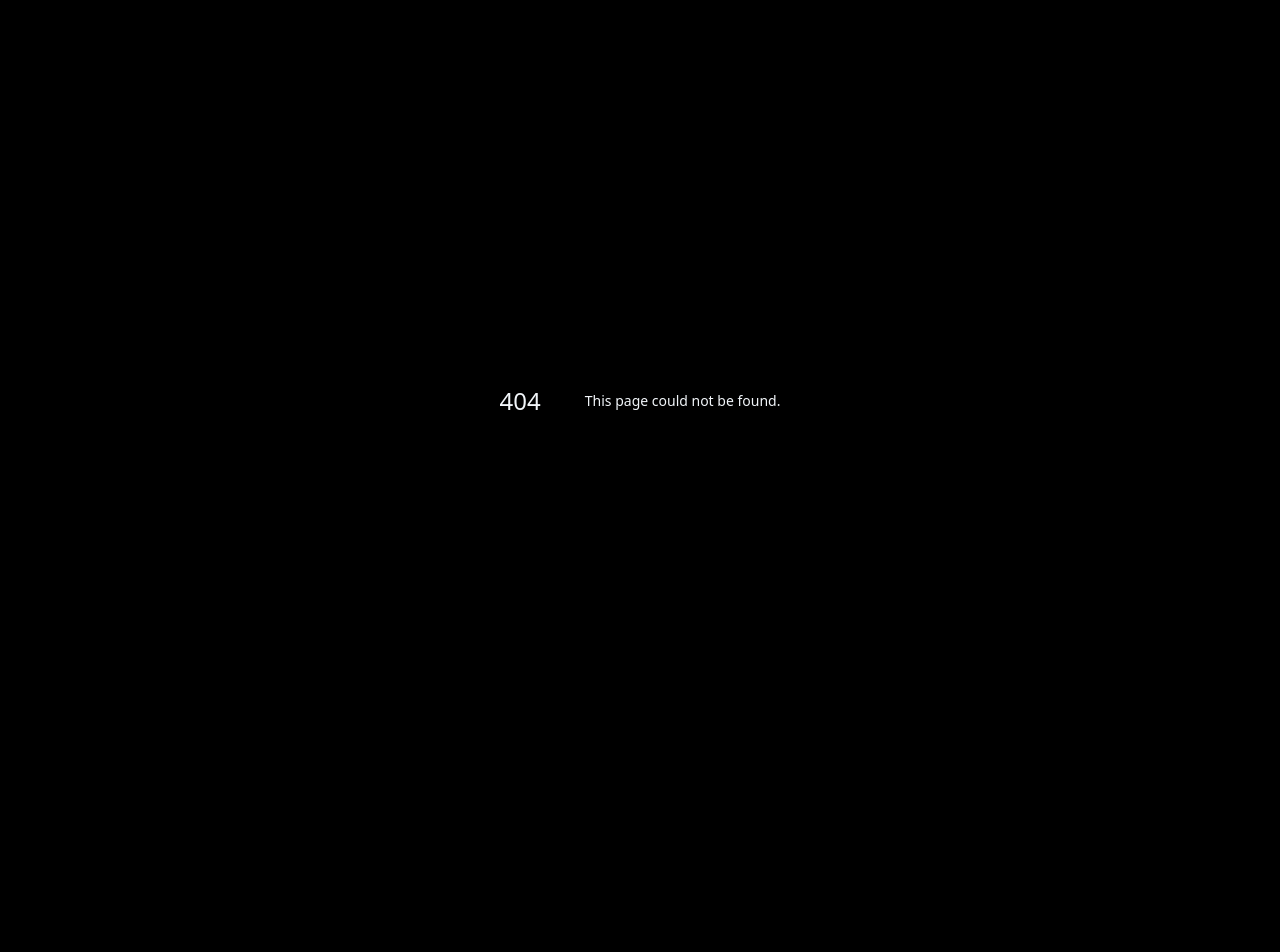
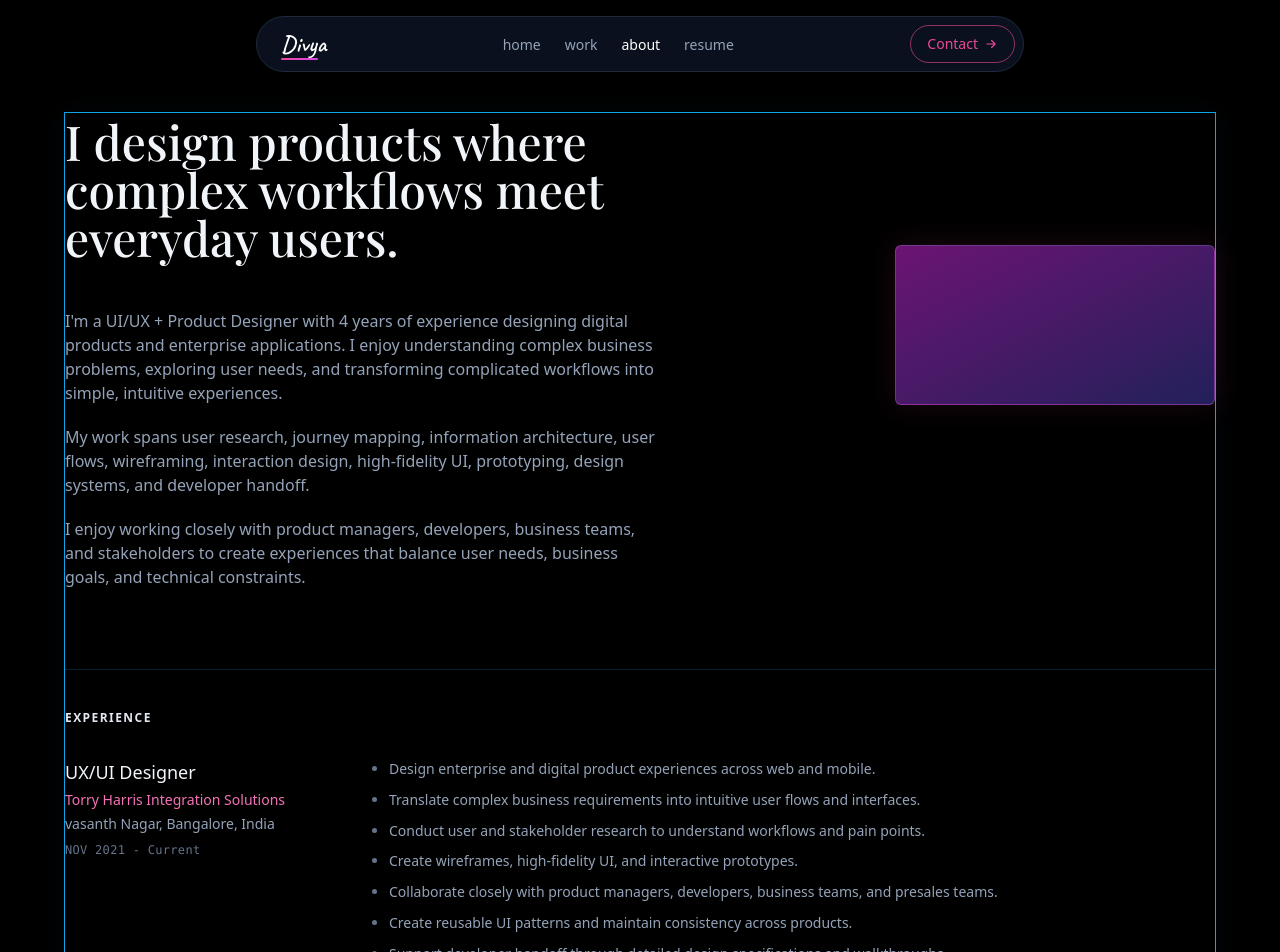
Before and after one commit to Vikas6543/portfolio-sis, a Next.js app: page /about in a window 1280 px wide. Before the commit this address had no page. Shown: the top 952 px of the page. Before the commit the page ends 800 px from the top, so only its background shows below. Built offline with nearby package versions, Linux system fonts and the light colour scheme.

Commit message:
refactor: remove unused hot-update files and type definitions; update Navbar for routing and add About page

```diff
--- /dev/null
+++ b/app/about/page.js
@@ -0,0 +1,98 @@
+import Navbar from "@/components/Navbar";
+
+export const metadata = {
+  title: "About | Divya",
+  description: "About Divya, a UI/UX and product designer.",
+};
+
+export default function AboutPage() {
+  return (
+    <>
+      <Navbar />
+      <main className="min-h-screen bg-black px-4 pb-20 pt-28 text-slate-400 sm:px-8 md:px-12">
+        <section className="mx-auto max-w-6xl border border-sky-500 pb-12 pt-1 shadow-[0_0_24px_rgba(14,165,233,0.05)] sm:pb-16">
+          <div className="grid gap-12 md:grid-cols-[minmax(0,1.1fr)_minmax(260px,0.9fr)] md:gap-16">
+            <div>
+              <h1 className="max-w-3xl font-serif text-3xl leading-[1.08] text-slate-100 sm:text-4xl md:text-5xl">
+                I design products where complex workflows meet everyday users.
+              </h1>
+              <div className="mt-12 max-w-2xl space-y-5 text-sm leading-[1.55] sm:text-base">
+                <p>
+                  I&apos;m a UI/UX + Product Designer with 4 years of experience
+                  designing digital products and enterprise applications. I
+                  enjoy understanding complex business problems, exploring user
+                  needs, and transforming complicated workflows into simple,
+                  intuitive experiences.
+                </p>
+                <p>
+                  My work spans user research, journey mapping, information
+                  architecture, user flows, wireframing, interaction design,
+                  high-fidelity UI, prototyping, design systems, and developer
+                  handoff.
+                </p>
+                <p>
+                  I enjoy working closely with product managers, developers,
+                  business teams, and stakeholders to create experiences that
+                  balance user needs, business goals, and technical constraints.
+                </p>
+              </div>
+            </div>
+            <div className="flex items-center justify-center md:items-start md:justify-end md:pt-32">
+              <div className="h-36 w-full max-w-xs rounded-md border border-fuchsia-400/30 bg-gradient-to-br from-fuchsia-800/80 to-indigo-900/70 shadow-[0_0_32px_rgba(236,72,153,0.12)] sm:h-40" />
+            </div>
+          </div>
+
+          <div className="mt-16 border-t border-sky-500/20 pt-10 md:mt-20">
+            <h2 className="text-xs font-semibold uppercase tracking-[0.12em] text-slate-200">
+              Experience
+            </h2>
+            <div className="mt-8 grid gap-8 md:grid-cols-[260px_minmax(0,1fr)] md:gap-12">
+              <div>
+                <h3 className="text-lg font-medium text-slate-100">
+                  UX/UI Designer
+                </h3>
+                <p className="mt-1 text-sm text-pink-400">
+                  Torry Harris Integration Solutions
+                </p>
+                <p className="mt-1 text-sm">vasanth Nagar, Bangalore, India</p>
+                <p className="mt-2 font-mono text-xs tracking-wide text-slate-500">
+                  NOV 2021 - Current
+                </p>
+              </div>
+              <ul className="list-disc space-y-2 pl-4 text-sm leading-relaxed marker:text-slate-500">
+                <li>
+                  Design enterprise and digital product experiences across web
+                  and mobile.
+                </li>
+                <li>
+                  Translate complex business requirements into intuitive user
+                  flows and interfaces.
+                </li>
+                <li>
+                  Conduct user and stakeholder research to understand workflows
+                  and pain points.
+                </li>
+                <li>
+                  Create wireframes, high-fidelity UI, and interactive
+                  prototypes.
+                </li>
+                <li>
+                  Collaborate closely with product managers, developers,
+                  business teams, and presales teams.
+                </li>
+                <li>
+                  Create reusable UI patterns and maintain consistency across
+                  products.
+                </li>
+                <li>
+                  Support developer handoff through detailed design
+                  specifications and walkthroughs.
+                </li>
+              </ul>
+            </div>
+          </div>
+        </section>
+      </main>
+    </>
+  );
+}
--- a/app/page.js
+++ b/app/page.js
@@ -13,7 +13,7 @@ export default function Page() {
       <main className="pt-20">
         <Home />
         <Work />
-        <About />
+        {/* <About /> */}
         <Testimonials />
         <Resume />
       </main>
--- a/components/Navbar.js
+++ b/components/Navbar.js
@@ -1,19 +1,28 @@
 "use client";
 
 import { useEffect, useState } from "react";
+import Link from "next/link";
+import { usePathname, useRouter } from "next/navigation";
 
 const links = [
-  { id: "home", label: "home" },
-  { id: "work", label: "work" },
-  { id: "about", label: "about" },
-  { id: "resume", label: "resume" },
+  { id: "home", label: "home", href: "/#home" },
+  { id: "work", label: "work", href: "/#work" },
+  { id: "about", label: "about", href: "/about" },
+  { id: "resume", label: "resume", href: "/#resume" },
 ];
 
 export default function Navbar() {
+  const pathname = usePathname();
+  const router = useRouter();
   const [active, setActive] = useState("home");
   const [open, setOpen] = useState(false);
 
   useEffect(() => {
+    if (pathname === "/about") {
+      setActive("about");
+      return;
+    }
+
     const sections = links
       .map((l) => document.getElementById(l.id))
       .filter(Boolean);
@@ -31,10 +40,17 @@ export default function Navbar() {
 
     sections.forEach((section) => observer.observe(section));
     return () => observer.disconnect();
-  }, []);
+  }, [pathname]);
 
   const handleClick = (id) => {
     setOpen(false);
+    const link = links.find((item) => item.id === id);
+
+    if (pathname !== "/" && id !== "about") {
+      router.push(link.href);
+      return;
+    }
+
     const el = document.getElementById(id);
     if (el) el.scrollIntoView({ behavior: "smooth" });
   };
@@ -42,19 +58,27 @@ export default function Navbar() {
   return (
     <header className="fixed top-4 left-0 right-0 z-50 px-4">
       <nav className="max-w-3xl mx-auto flex items-center justify-between gap-4 bg-slate-900/70 backdrop-blur-lg border border-slate-800 rounded-full pl-6 pr-2 py-2 shadow-lg shadow-black/40">
-        <button
-          onClick={() => handleClick("home")}
+        <Link
+          href="/#home"
+          onClick={() => setOpen(false)}
           className="font-script text-2xl text-white leading-none relative"
         >
           Divya
           <span className="absolute -bottom-1 left-0 right-2 h-0.5 bg-gradient-to-r from-accent to-fuchsia-500 rounded-full" />
-        </button>
+        </Link>
 
         <ul className="hidden md:flex items-center gap-6">
           {links.map((link) => (
             <li key={link.id}>
-              <button
-                onClick={() => handleClick(link.id)}
+              <Link
+                href={link.href}
+                onClick={(event) => {
+                  if (pathname === "/" && link.id !== "about") {
+                    event.preventDefault();
+                    handleClick(link.id);
+                  }
+                  setOpen(false);
+                }}
                 className={`text-sm font-medium lowercase transition-colors ${
                   active === link.id
                     ? "text-white"
@@ -62,7 +86,7 @@ export default function Navbar() {
                 }`}
               >
                 {link.label}
-              </button>
+              </Link>
             </li>
           ))}
         </ul>
@@ -115,14 +139,21 @@ export default function Navbar() {
         <ul className="md:hidden mt-2 max-w-3xl mx-auto flex flex-col items-center gap-4 py-6 bg-slate-900/90 backdrop-blur-lg border border-slate-800 rounded-2xl">
           {links.map((link) => (
             <li key={link.id}>
-              <button
-                onClick={() => handleClick(link.id)}
+              <Link
+                href={link.href}
+                onClick={(event) => {
+                  if (pathname === "/" && link.id !== "about") {
+                    event.preventDefault();
+                    handleClick(link.id);
+                  }
+                  setOpen(false);
+                }}
                 className={`text-base font-medium lowercase ${
                   active === link.id ? "text-white" : "text-slate-400"
                 }`}
               >
                 {link.label}
-              </button>
+              </Link>
             </li>
           ))}
           <li>
```
